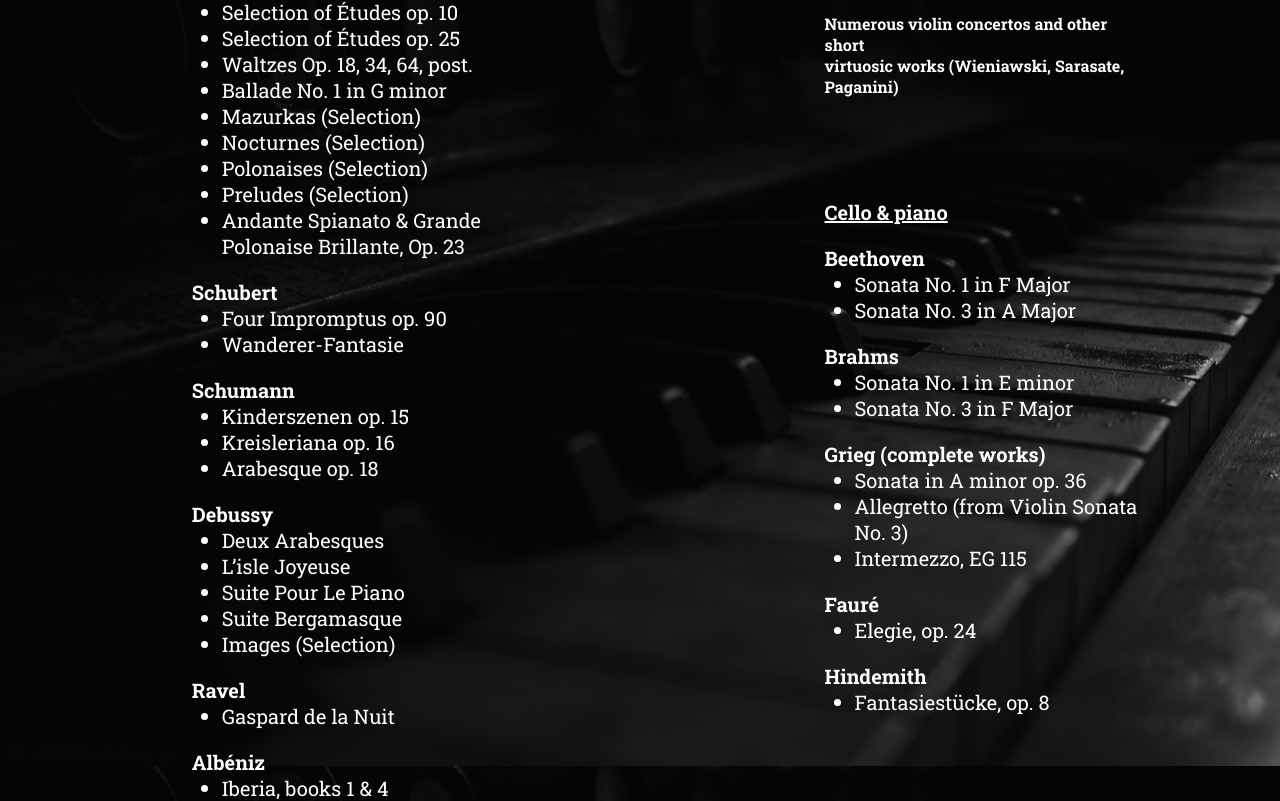
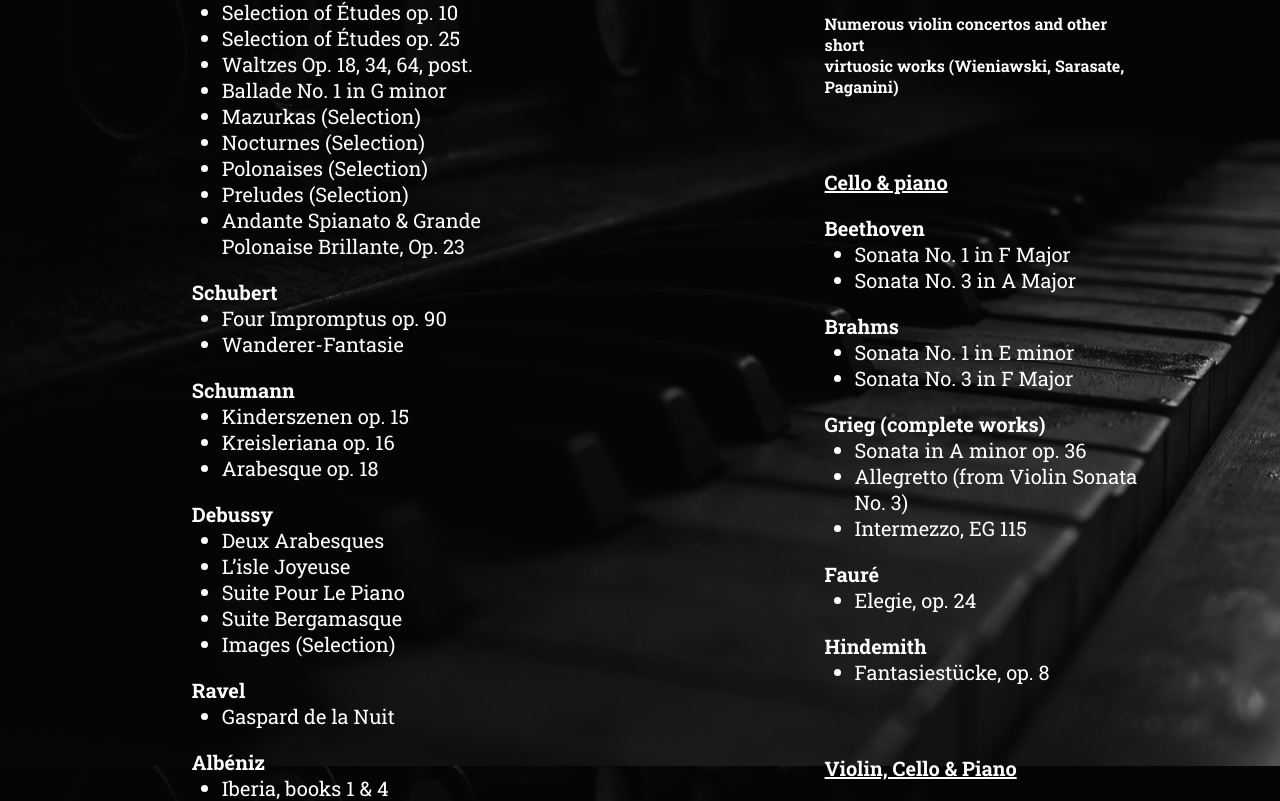
Before and after one commit to gabrielmoris/Manuel-Casares, a Next.js app: page /repertoire in a window 1280 px wide. Shown: the part 834-1635 px from the top of the page. Built offline with nearby package versions, Linux system fonts and the light colour scheme; a web font is replaced by a local one.

Commit message:
inor changes in the layout

```diff
--- a/styles/home.scss
+++ b/styles/home.scss
@@ -42,6 +42,9 @@
                 @media (max-width: 600px) {
                     font-size: 18px;
                 }
+                i{
+                    font-family: 'Roboto Slab', serif;
+                }
             }
         }
     }
--- a/styles/repertoire.scss
+++ b/styles/repertoire.scss
@@ -94,6 +94,8 @@
             max-width: 50%;
             min-width: 30%;
             margin: 0 15%;
+
+
             h2 {
                 font-family: 'Roboto Slab', serif;
                 font-size: 30px;
@@ -121,12 +123,13 @@
             }
 
             .afterunderlined{
-                padding-top: 80px;
+                padding-top: 50px;
             }
 
             @media (max-width: 600px) {
                 max-width: 90%;
                 margin: 0 20px;
+                padding-top: 60px;
                 h2 {
                     font-size: 25px;
                     text-align: center;
```
